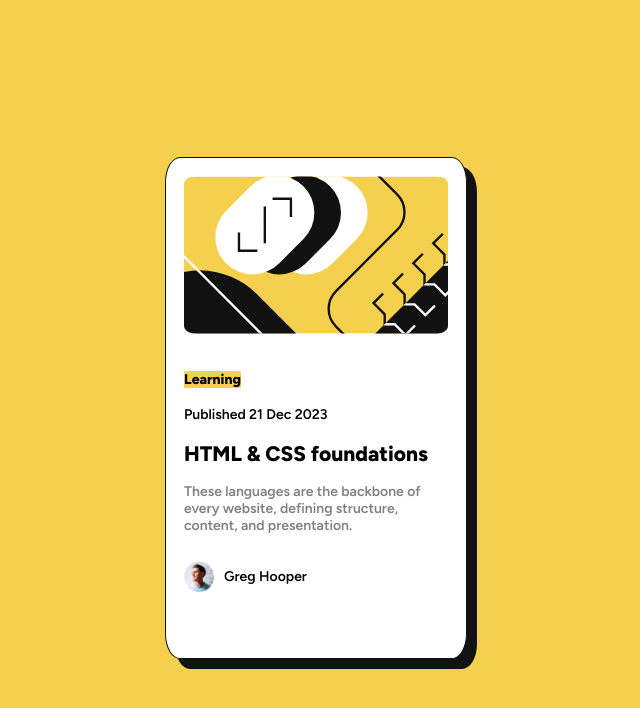
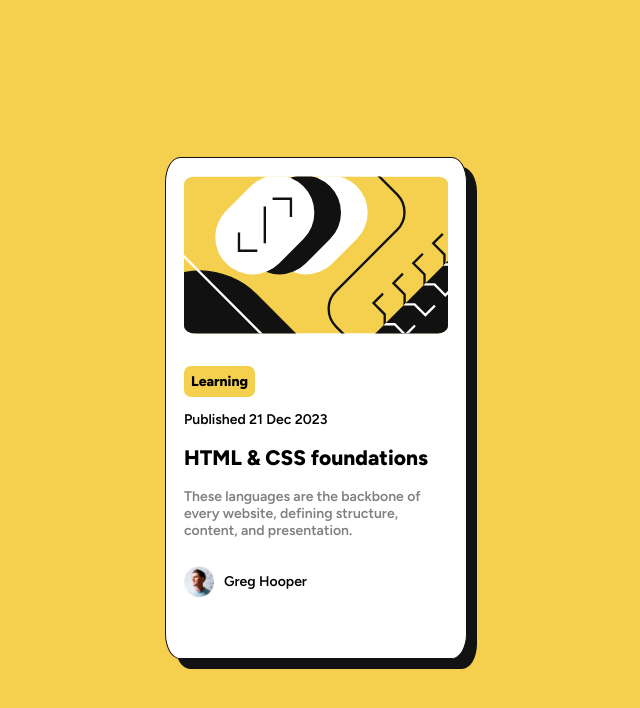
Before and after one commit to spilltheteapls/blog-preview-challenge-frontendmentor, a plain HTML site: page index.html in a window 1280 px wide. Shown: the whole page, without its empty margins (324-964 px from the left). Drawn offline with Linux system fonts and the light colour scheme.

Commit message:
fixed learning text

```diff
--- a/index.html
+++ b/index.html
@@ -18,7 +18,7 @@
         <img src="/assets/images/illustration-article.svg" alt="picture of design">
       </div>
       <div id="bottom-half">
-        <div id="learning"><h4>Learning</h4></div>
+        <h4 class="learning">Learning</h4>
         <div id="date"><p>Published 21 Dec 2023</p></div>
         <div id="title"><h2>HTML & CSS foundations</h2></div>
         <div id="text"><p>These languages are the backbone of every website, defining structure, content, and presentation.</p></div>
--- a/style.css
+++ b/style.css
@@ -59,12 +59,15 @@ body {
     margin-bottom: 20px;
 }
 
-#learning {
+.learning {
+    display: block;
     background-color: #f4d04e;
+    text-align: center;
+    padding: 0.5rem;
+    margin-block: 1rem;
+    border-radius: 0.5rem;
+    font-weight: 800;
     max-width: fit-content;
-    height: auto;
-    text-align: center;
-    border-radius: 5%;
 }
 
 #header {
```
